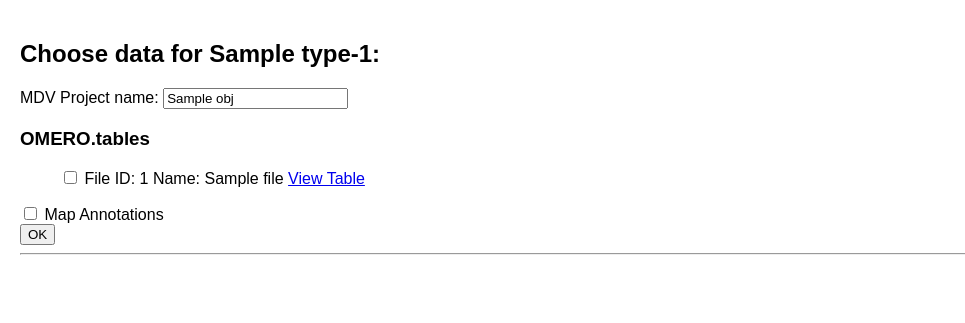
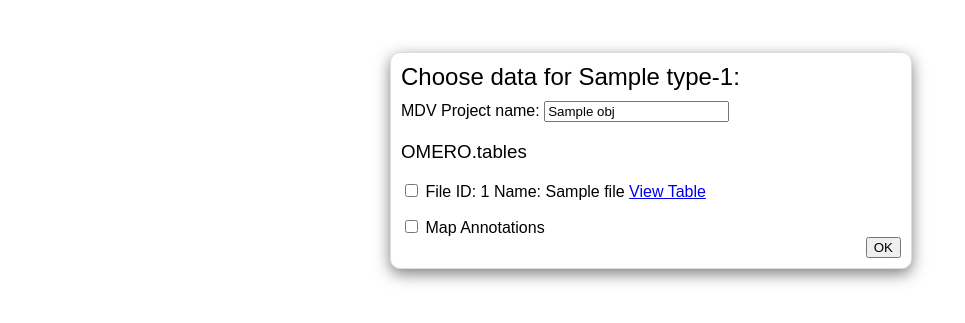
Before and after one commit to will-moore/omero-mdv, a Django app: template omero_mdv/templates/mdv/choose_data.html in a window 1280 px wide. Shown: the part 48-371 px from the top of the page, without its empty margins (0-965 px from the left). Run offline with Django 3.2, Linux system fonts and the light colour scheme; the template is opened without the code that fills it: most values are stand-ins (such as "Sample title", 1, 10 or a date in 2020).

Commit message:
CSS changes to choose_data.html

```diff
--- a/omero_mdv/templates/mdv/choose_data.html
+++ b/omero_mdv/templates/mdv/choose_data.html
@@ -7,8 +7,15 @@
         display: flex;
         flex-direction: column;
       }
+      h2, h3 {
+        font-weight: 400;
+      }
+      h2 {
+        margin: 0 0 10px 0;
+      }
       ul {
         list-style: none;
+        padding: 0;
       }
       header {
         background: #333;
@@ -31,13 +38,28 @@
         padding: 5px;
         border-collapse: collapse;
       }
+      form {
+        border: solid #ddd 1px;
+        background: white;
+        border-radius: 10px;
+        box-shadow: 0 5px 15px rgba(0, 0, 0, 0.5);
+        padding: 10px;
+        position: absolute;
+        top: 100px;
+        left: 50%;
+        width: 500px;
+        margin-left: -250px;
+      }
+      button[type="submit"] {
+        float: right;
+      }
     </style>
   </head>
   <body>
     <header></header>
     <main>
-      <h2>Choose data for {{obj.type}}-{{obj.id}}:</h2>
       <form method="post" action="{% url 'mdv_submit_form' %}">
+        <h2>Choose data for {{obj.type}}-{{obj.id}}:</h2>
         {% csrf_token %}
         <label>MDV Project name: <input name="mdv_name" value="{{obj.name}}"/></label>
         <h3>OMERO.tables</h3>
@@ -63,13 +85,12 @@
           Map Annotations
         </label>
 
-        <br />
+        <br/>
         <button type="submit">OK</button>
-
-        <hr />
-
-        <div id="datasources"></div>
       </form>
+      <div id="datasources">
+        <!-- lit-html adds <table> here -->
+      </div>
     </main>
   </body>
 
```
